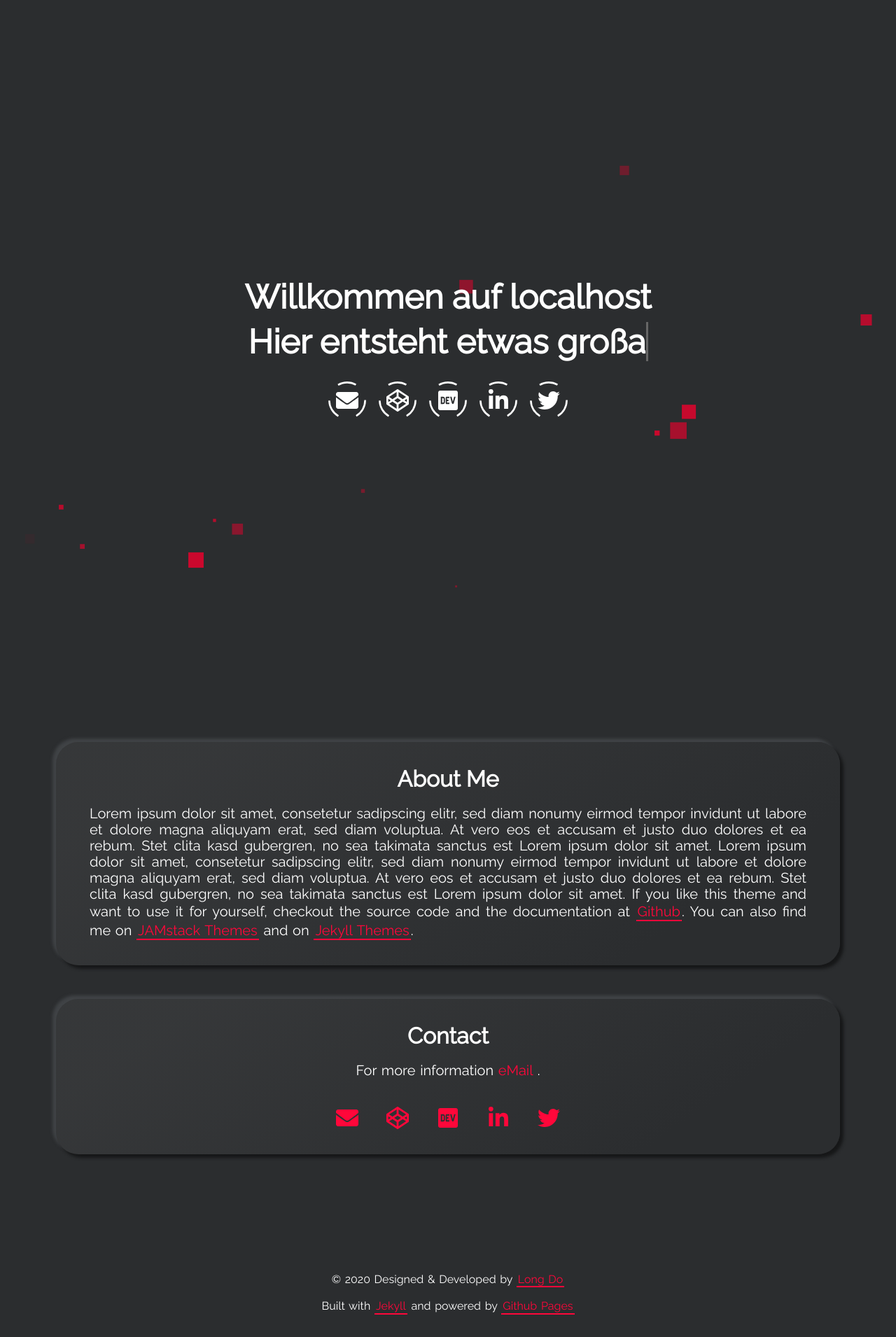
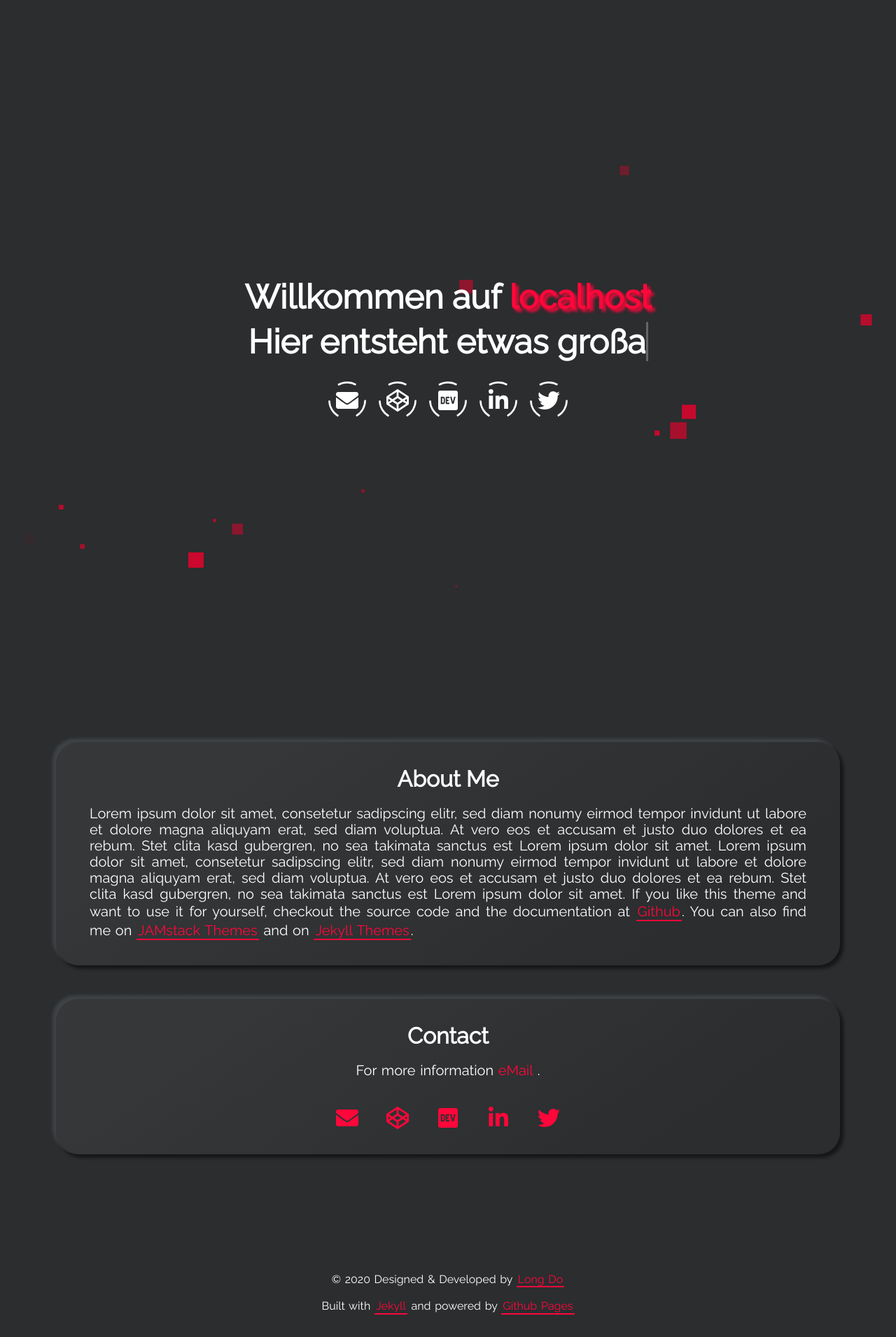
Before and after one commit to spinnenhain/spinnenhain.github.io, a Jekyll site: the page built from index.html, in a window 1280 px wide. Shown: the whole page at 70% size. Built offline with Jekyll 4.4.1, drawn with Linux system fonts in a browser that asks for light colours.

Commit message:
Update landing-page.html

```diff
--- a/_includes/landing-page.html
+++ b/_includes/landing-page.html
@@ -1,7 +1,7 @@
 <div id="landing">
   <div class="landing-title">
     <h1>Willkommen auf
-      <span class="site-url">
+      <span class="highlight-title site-url">
       </span>
     </h1>
     <h1>
```
